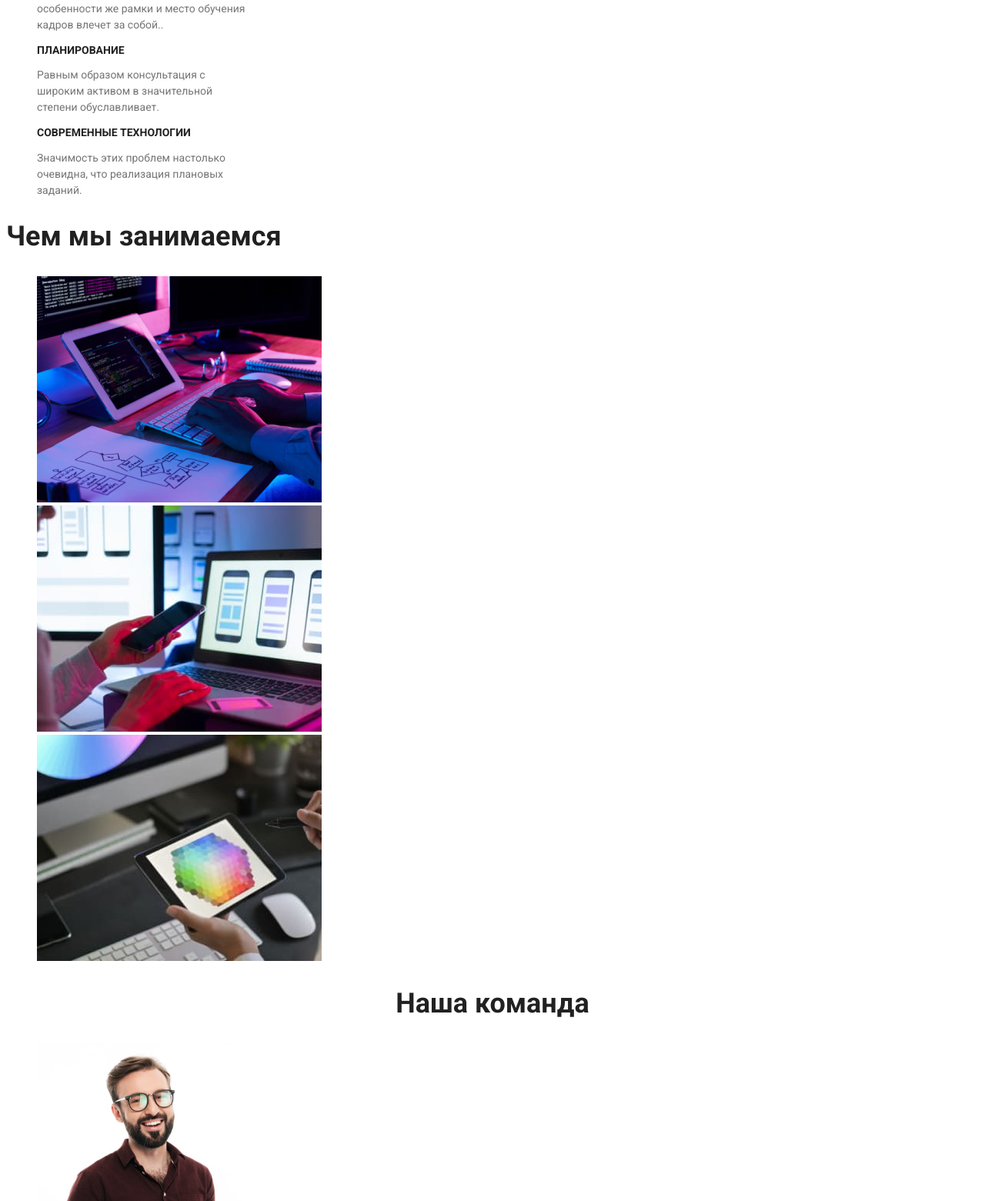
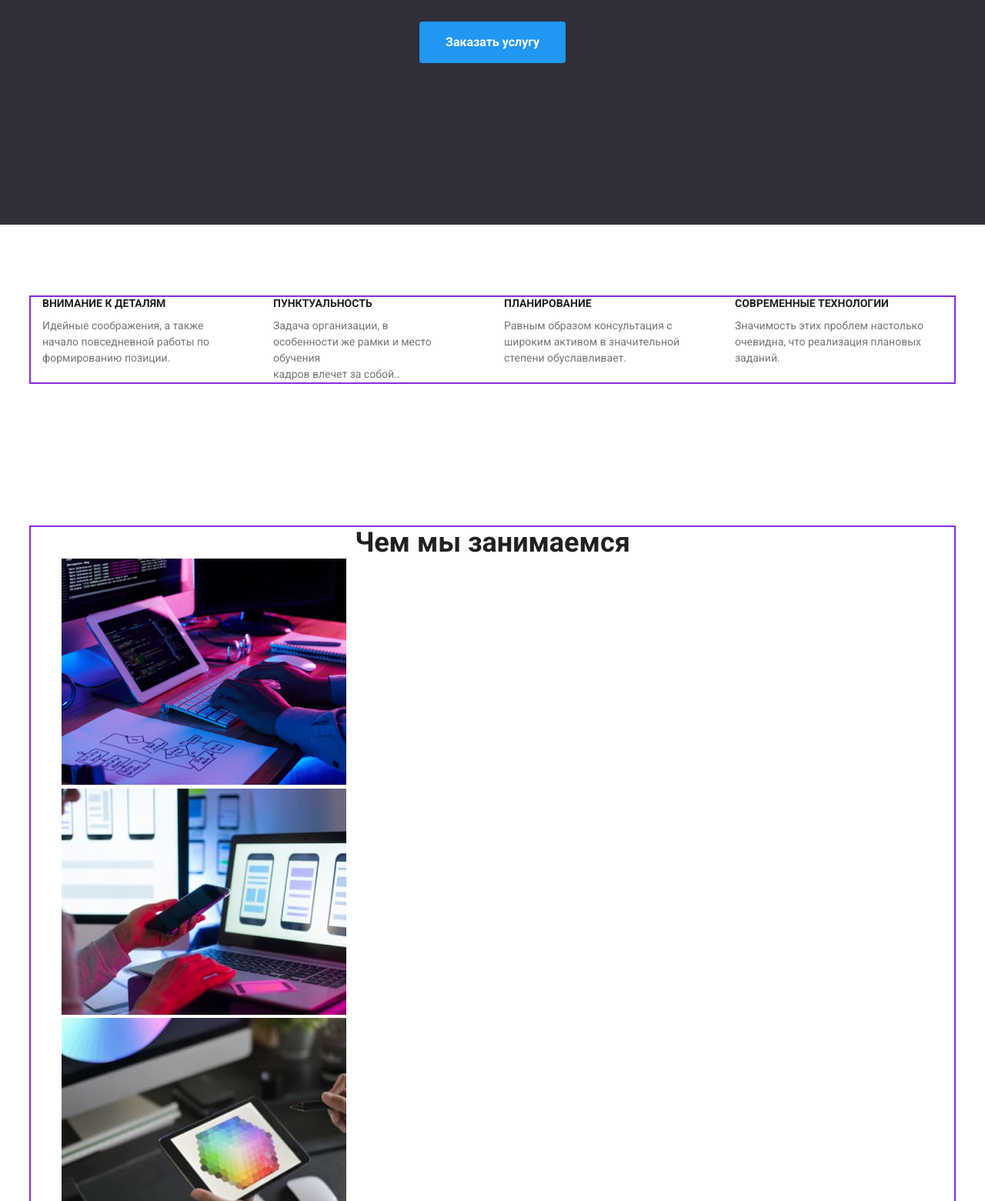
Before and after one commit to VladBasalyha/go-it-markup-hw-03, a plain HTML site: page index.html in a window 1280 px wide. Shown: the part 549-2110 px from the top of the page at 77% size. Drawn offline with nearby package versions, Linux system fonts and the light colour scheme.

Commit message:
Комміт перед початком роботи з Flex

```diff
--- a/index.html
+++ b/index.html
@@ -4,17 +4,22 @@
     <meta charset="UTF-8" />
     <meta http-equiv="X-UA-Compatible" content="IE=edge" />
     <meta name="viewport" content="width=device-width, initial-scale=1.0" />
-    <title>goit-markup-hw-01.</title>
+    <title>goit-markup-hw-03</title>
     <link rel="preconnect" href="https://fonts.googleapis.com" />
     <link rel="preconnect" href="https://fonts.gstatic.com" crossorigin />
     <link
       href="https://fonts.googleapis.com/css2?family=Raleway:wght@700&family=Roboto:wght@400;500;700;900&display=swap"
       rel="stylesheet"
     />
-    <link rel="stylesheet" href="styles/styles.css" />
+    <link
+      rel="stylesheet"
+      href="node_modules/modern-normalize/modern-normalize.css"
+    />
+    <link rel="stylesheet" href="styles/styles.css"/>
   </head>
   <body>
-    <header>
+    <header class="header">
+      <div class="container">
       <a class="logo" href="/"> <span class="accent-logo"> Web</span>Studio </a>
       <nav>
         <ul class="nav list">
@@ -27,6 +32,7 @@
         <a href="tel:+380961111111">+38 096 111 11 11</a>
         <a href="info@devstudio.com">info@devstudio.com</a>
       </div>
+    </div>
     </header>
     <main>
       <section class="hero">
@@ -34,11 +40,12 @@
           Эффективные решения<br />
           для вашего бизнеса
         </h1>
-        <button class="hero-button" type="button">Заказать услугу</button
-        ><a href=""></a>
+        <button class="hero-button" type="button"><a href=""></a>Заказать услугу</button
+        ></a>
       </section>
-      <section class="advantages">
-        <ul>
+      <section class="advantages section">
+        <div class="container">
+          <ul class="advantages-list">
             <li>
               <h3 class="advantage-heading">Внимание к деталям</h3>
               <p class="advantage-paragraph">
@@ -72,8 +79,10 @@
               </p>
             </li>
           </ul>
+        </div>
       </section>
-      <section class="examples">
+      <section class="examples section">
+        <div class="container">
           <h2 class="offers">Чем мы занимаемся</h2>
           <ul>
             <li>
@@ -98,12 +107,19 @@
               />
             </li>
           </ul>
+        </div>
       </section>
-      <section class="team">
-        <h2>Наша команда</h2>
+
+      <section class="team section">
+        <div class="container">
+          <h2 class="team-heading">Наша команда</h2>
           <ul>
             <li>
-            <img src="images/igor-img.jpg" alt="Мужчина в очках" width="270" />
+              <img
+                src="images/igor-img.jpg"
+                alt="Мужчина в очках"
+                width="270"
+              />
               <h3 class="team-mate">Игорь Демьяненко</h3>
               <p class="team-position">Product Designer</p>
             </li>
@@ -135,9 +151,11 @@
               <p class="team-position">UI Designer</p>
             </li>
           </ul>
+        </div>
       </section>
     </main>
     <footer class="bottom">
+      <div class="container">
         <a class="logo-footer" href="">
           <span class="accent-logo">Web</span>Studio</a
         >
@@ -146,6 +164,7 @@
           <a href="tel:+380961111111">+38 096 111 11 11</a> <br />
           <a href="info@devstudio.com">info@devstudio.com</a>
         </div>
+      </div>
     </footer>
   </body>
 </html>
--- a/styles/styles.css
+++ b/styles/styles.css
@@ -26,6 +26,37 @@ body {
   color: var(--main-text-color);
   background-color: var(--bg-color);
   font-family: Roboto, sans-serif;
+}
+h1,
+h2,
+h3,
+h4,
+h5,
+h6, p, ul {
+  margin-top: 0;
+  margin-bottom: 0;
+}
+.section {
+  padding-top: 94px;
+  padding-bottom: 94px;
+}
+.advantages-list h3 {
+  margin-bottom: 10px;
+}
+.advantages-list li {
+  width: 270px;
+  margin: 0 15px;
+}
+.advantages-list {
+  padding: 0;
+  display: flex;
+  justify-content: space-between;
+}
+.container {
+  margin-left: auto;
+  margin-right: auto;
+  width: 1200px;
+  outline: 2px solid blueviolet;
 }
 .logo {
   font-size: 26px;
@@ -58,7 +89,7 @@ body {
   background-color: var(--bg-hero-color);
 }
 .nav-list > a {
-  display: inline;
+  display: flex;
   color: var(--main-text-color);
   font-size: 14px;
   text-decoration: none;
@@ -96,15 +127,24 @@ body {
   color: var(--bg-buttons-color-hover);
   text-decoration: none;
 }
+.hero {
+  text-align: center;
+}
 .hero-heading {
   color: var(--bg-color);
+  padding: 200px 452px 0px 452px;
   font-size: 44px;
   text-align: center;
   line-height: 1.36;
   text-transform: uppercase;
   font-weight: 900;
+  margin-bottom: 40px;
 }
 .hero-button {
+  padding: 10px 32px 10px 32px;
+  margin-bottom: 210px;
+  border-radius: 4px;
+  border-color: transparent;
   background-color: var(--bg-buttons-color-hover);
   color: var(--bg-color);
   font-weight: 700;
@@ -117,6 +157,7 @@ body {
   color: var(--main-text-color);
   font-size: 36px;
   line-height: 1.16;
+  text-align: center;
 }
 .advantages li {
   list-style: none;
@@ -140,7 +181,7 @@ list-style: none;
 .team li {
   list-style: none;
 }
-.team > h2 {
+.team-heading {
   text-align: center;
   font-size: 36px;
   font-weight: 700;
@@ -169,11 +210,15 @@ list-style: none;
   text-decoration: none;
 }
 .nav-button {
+  display: inline-block;
+  padding: 6px 22px 6px 22px;
+  border-radius: 4px;
+  text-align: center;
+  border-color: transparent;
   font-size: 16px;
   cursor: pointer;
   text-decoration: none;
   background-color: var(--bg-button-color);
-  border-color: var(--bg-button-color);
   font-weight: 500;
   font-family: inherit;
   line-height: 1.7;
```
Also changed, not shown: portfolio.html (+5 -1 lines). Lines whose indentation alone changed are shown as unchanged.
